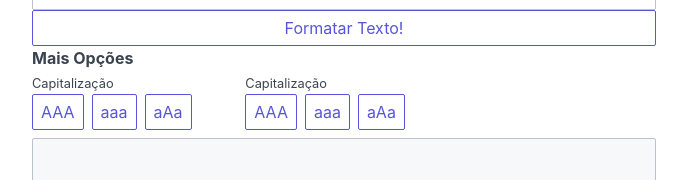
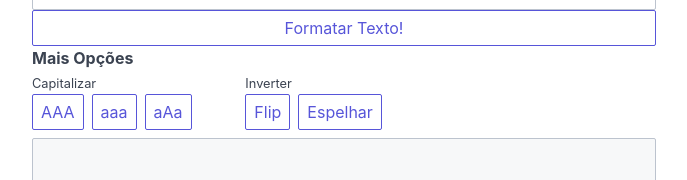
Before and after one commit to guizordan/formatatexto, a Nuxt app: page / in a window 1280 px wide. Shown: the part 198-378 px from the top of the page, without its empty margins (296-983 px from the left). Built offline with nearby package versions, Linux system fonts and the light colour scheme.

Commit message:
created flip and mirror actions

```diff
--- a/components/Capitalize.vue
+++ b/components/Capitalize.vue
@@ -1,7 +1,7 @@
 <template>
   <div class="columns">
     <div class="column col-12">
-      <small>Capitalização</small>
+      <small>Capitalizar</small>
     </div>
     <div class="column col-12">
       <format-button :is-active.sync="is_upcase_active" label="AAA"></format-button>
--- /dev/null
+++ b/components/Reverse.vue
@@ -0,0 +1,123 @@
+<template>
+  <div class="columns">
+    <div class="column col-12">
+      <small>Inverter</small>
+    </div>
+    <div class="column col-12">
+      <format-button :is-active.sync="is_flip_active" label="Flip"></format-button>
+      <format-button :is-active.sync="is_mirror_active" label="Espelhar" class="ml-2"></format-button>
+    </div>
+  </div>
+</template>
+
+<script>
+import FormatButton from '~/components/FormatButton.vue';
+
+export default {
+  props: ['output', 'previousOutput'],
+
+  data() {
+    return {
+      flipTable: {
+        a: '\u0250',
+        b: 'q',
+        c: '\u0254',
+        d: 'p',
+        e: '\u01DD',
+        f: '\u025F',
+        g: '\u0183',
+        h: '\u0265',
+        i: '\u0131',
+        j: '\u027E',
+        k: '\u029E',
+        l: '\u0283',
+        m: '\u026F',
+        n: 'u',
+        r: '\u0279',
+        t: '\u0287',
+        v: '\u028C',
+        w: '\u028D',
+        y: '\u028E',
+        '.': '\u02D9',
+        '[': ']',
+        '(': ')',
+        '{': '}',
+        '?': '\u00BF',
+        '!': '\u00A1',
+        "'": ',',
+        '<': '>',
+        _: '\u203E',
+        ';': '\u061B',
+        '\u203F': '\u2040',
+        '\u2045': '\u2046',
+        '\u2234': '\u2235',
+        '\r': '\n'
+      },
+
+      is_flip_active: false,
+      is_mirror_active: false
+    };
+  },
+
+  components: {
+    FormatButton
+  },
+
+  methods: {
+    flip() {
+      let result = this.flipString(this.previousOutput.toLowerCase());
+      this.$emit('update:output', result);
+    },
+
+    mirror(){
+      this.$emit('update:output', this.previousOutput.split('').reverse().join(''));
+    },
+
+    deactivate_all: function() {
+      if (
+        !this.is_flip_active &&
+        !this.is_mirror_active
+      )
+        this.$emit('update:output', this.previousOutput);
+    },
+
+    flipString(aString) {
+      var last = aString.length - 1;
+      var result = new Array(aString.length);
+      for (var i = last; i >= 0; --i) {
+        let c = aString.charAt(i);
+        let r = this.flipTable[c];
+        result[last - i] = r != undefined ? r : c;
+      }
+      return result.join('');
+    }
+  },
+
+  watch: {
+    is_flip_active(val) {
+      if (val) {
+        this.is_mirror_active = false;
+        this.flip();
+      } else {
+        this.deactivate_all();
+      }
+    },
+
+    is_mirror_active(val) {
+      if (val) {
+        this.is_flip_active = false;
+        this.mirror();
+      } else {
+        this.deactivate_all();
+      }
+    }
+  },
+
+  computed: {
+    flip_label(){
+      console.log(String.fromCharCode('\u0250'));
+      return String.fromCharCode('\u0250')
+    }
+  }
+};
+</script>
--- a/package.json
+++ b/package.json
@@ -5,7 +5,7 @@
   "author": "Guilherme Zordan <guilhermezordan@outlook.com>",
   "private": true,
   "scripts": {
-    "dev": "nuxt && firefox localhost:3000",
+    "dev": "nuxt",
     "build": "nuxt build",
     "start": "nuxt start",
     "generate": "nuxt generate",
--- a/pages/index.vue
+++ b/pages/index.vue
@@ -21,12 +21,12 @@
           <strong>Mais Opções</strong>
 
           <div class="columns">
-            <div class="column col-4 col-sm-12">
-              <capitalize :previous-output="previousOutput" :input="input" :output.sync="output"></capitalize>
+            <div class="column col-4 col-md-12">
+              <capitalize :previous-output="previousOutput" :output.sync="output"></capitalize>
             </div>
 
-            <div class="column col-4 col-sm-12">
-              <capitalize :input="input" :output.sync="output"></capitalize>
+            <div class="column col-4 col-md-12">
+              <reverse :previous-output="previousOutput" :output.sync="output"></reverse>
             </div>
 
           </div>
@@ -48,11 +48,13 @@
 import Capitalize from '~/components/Capitalize.vue';
 import Format from '~/components/Format.vue';
 import OutputTextArea from '~/components/OutputTextArea.vue';
+import Reverse from '~/components/Reverse.vue';
 
 export default {
   components: {
     Capitalize,
     Format,
+    Reverse,
     OutputTextArea
   },
 
@@ -64,13 +66,5 @@ export default {
     };
   }
 
-  // events: {
-  //   update: {
-  //     previousOutput(){
-  //       console.log('previousValue');
-  //     }
-  //   }
-  // }
-
 };
 </script>
```
